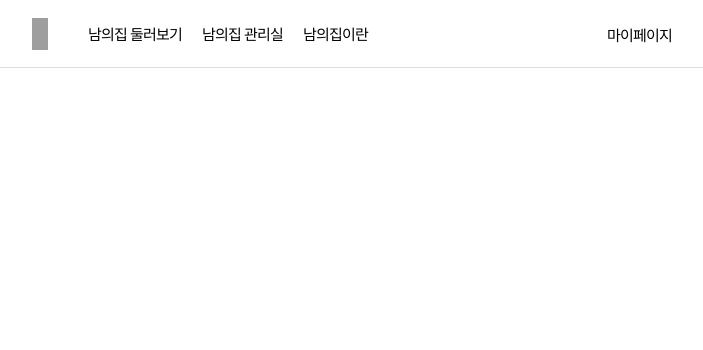
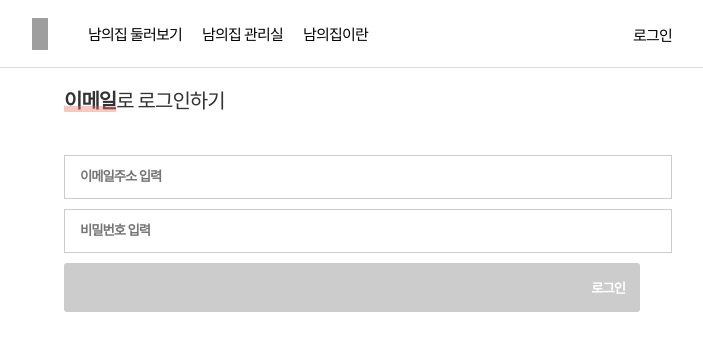
Before and after one commit to dahee90522/naamezip_prac_router, a React (Create React App) app: page /Signin in a window 1280 px wide. Shown: the top 350 px of the page, without its empty margins (288-991 px from the left). Built offline with nearby package versions, Linux system fonts and the light colour scheme; grey boxes are pictures that could not be loaded.

Commit message:
20201210

```diff
--- a/src/components/Menu.js
+++ b/src/components/Menu.js
@@ -10,16 +10,18 @@ const Menu = () => {
     return (
         <div className="topcontainer">
             <div className = "topmenu">
-            <NavLink to="/"><img
-                    src = "https://cdn2.naamezip.net/static/media/logo-vertical-blk@3x.bc829382.png"
-                    alt = "logo"
-                    className = "logo"
-                /></NavLink>
+                <NavLink to="/"><img
+                        src = "https://cdn2.naamezip.net/static/media/logo-vertical-blk@3x.bc829382.png"
+                        alt = "logo"
+                        className = "logo"
+                    />
+                </NavLink>
                 <ul className = "menucon">
                     <li className="discovery"><NavLink to="/discovery"activeStyle={activeStyle}>남의집 둘러보기</NavLink></li>
                     <li className="host"><NavLink to="/host"activeStyle={activeStyle}>남의집 관리실</NavLink></li>
                     <li className="about"><NavLink to="/about"activeStyle={activeStyle}>남의집이란</NavLink></li>
-                    <li className="mypagemenu"><NavLink to="/mypage/dahee"activeStyle={activeStyle}>마이페이지</NavLink></li>
+                    {/* <li className="mypagemenu"><NavLink to="/mypage/dahee"activeStyle={activeStyle}>마이페이지</NavLink></li> */}
+                    <li className="mypagemenu"><NavLink to="/login"activeStyle={activeStyle}>로그인</NavLink></li>
 
                 </ul>
             </div>
--- a/src/pages/index.js
+++ b/src/pages/index.js
@@ -1,2 +1,4 @@
 export { default as Mainpage } from './Mainpage';
 export { default as Mypage } from './mypage/Mypage';
+ export { default as Signin } from './signin/Signin';
+ export { default as Login } from './signin/Login';
--- a/src/pages/mypage/Mypage.js
+++ b/src/pages/mypage/Mypage.js
@@ -10,8 +10,8 @@ const Mypage = ({match}) => {
                     <h3>내정보</h3>
                     <h3>로그아웃</h3>
                 </div>
-                <div className = "mypagenamephone">{match.params.name}(19, 여) / 01023191342<span>수정</span></div>
-                <div className = "mypageemail">itsdahee@kakao.com<span>카카오계정</span></div>
+                <div className = "mypagenamephone">황다희(19, 여) / 01023191342<span>수정</span></div>
+                <div className = "mypageemail">{match.params.email}<span>카카오계정</span></div>
             </div>
             <div className = "mypagecardinfo">
                 <div className = "h3">
--- /dev/null
+++ b/src/pages/signin/Login.js
@@ -0,0 +1,13 @@
+import React from 'react';
+import './sign.css';
+import { Link } from 'react-router-dom';
+
+function Login()  {
+    return (
+        <div className = "Logincontainer">
+            <Link to to="/signin">이메일로 로그인</Link>
+        </div>
+    );
+};
+
+export default Login;
--- /dev/null
+++ b/src/pages/signin/Signin.js
@@ -0,0 +1,28 @@
+import React, { Component } from 'react';
+import './sign.css';
+import { Link } from 'react-router-dom';
+
+class Signin extends Component {
+    state = {
+        email: ''
+      }
+      handleChange = (e) => {
+        this.setState({
+          email: e.target.value
+        })
+      }
+    render(){
+        return (
+            <div className = "Signincontainer">
+                <h3><span>이메일</span>로 로그인하기</h3><br/>
+                <form>
+                    <input name ="email" value={this.state.email} placeholder="이메일주소 입력" onChange={this.handleChange}id = "email"/><br/>
+                    <input type = "password" name ="password" placeholder="비밀번호 입력"/><br/>
+                    <Link to ={`/mypage/${this.state.email}`}><input type = "button" value = "로그인"/></Link>
+                </form>
+            </div>
+        );
+    }
+}
+
+export default Signin;
--- /dev/null
+++ b/src/pages/signin/sign.css
@@ -0,0 +1,58 @@
+.Signincontainer{
+    width : 45%;
+    margin:0 auto;
+    position: relative;
+    height : 100%;
+}
+.Signincontainer h3 {
+    font-family: Noto Sans KR;
+    font-size: 20px;
+    font-weight: 300;
+    font-style: normal;
+    font-stretch: normal;
+    line-height: 1.35;
+    letter-spacing: -1px;
+    color: #333;
+    margin-bottom: 15px;
+  }
+  .Signincontainer h3 span {
+    font-weight: bold;
+    display: inline-block;
+    position: relative;
+  }
+  .Signincontainer h3 span::after {
+    position: absolute;
+    bottom: 3px;
+    left: 0;
+    content: "";
+    width: 100%;
+    height: 6px;
+    opacity: 0.4;
+    background-color: #ff6f61;
+  }
+  .Signincontainer form input {
+    width : 100%;
+    border : 1px solid #ccc;
+    font-family: Noto Sans KR;
+    font-weight: 300;
+    letter-spacing: -1px;
+    color: #aaa!important;
+    padding: 13px 15px;
+    background-color: white!important;
+    background: rgb(255, 255, 255);
+    font-weight : bolder;
+    margin : 5px auto;
+  }
+  input:-internal-autofill-selected {
+    background-color: white !important;
+    color: #aaa !important;
+}
+  .Signincontainer input[type="button"] {
+    width : 100%;
+    color : white!important;
+    background-color: #cccccc!important;
+    border : none;
+    border-radius : 3px;
+    text-align: right;
+    padding : 15px;
+  }
--- a/src/shared/App.js
+++ b/src/shared/App.js
@@ -1,7 +1,7 @@
 
 import React, { Component } from 'react';
 import { Route, Switch } from 'react-router-dom';
-import { Mainpage, Mypage } from '../pages';
+import { Mainpage, Mypage, Login, Signin } from '../pages';
 //pages->폴더이름?의 index.js를 가져오는듯?
 
 class App extends Component {
@@ -9,8 +9,10 @@ class App extends Component {
         return (
             <div>
                 <Switch>
-                    <Route exact path="/Mypage/:name" component={Mypage}/>
+                    <Route exact path="/Mypage/:email" component={Mypage}/>
                     <Route exact path="/Mypage" component={Mypage}/>
+                    <Route exact path="/Login" component={Login}/>
+                    <Route exact path="/Signin" component={Signin}/>
                     <Route exact path="/" component={Mainpage}/>
                 </Switch>
             </div>
```
Also changed, not shown: 2 other files (tests, documents, lock files or other folders).
